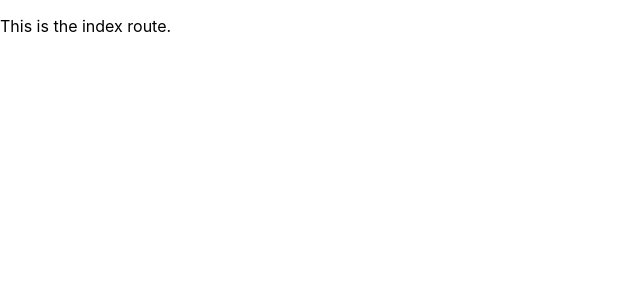
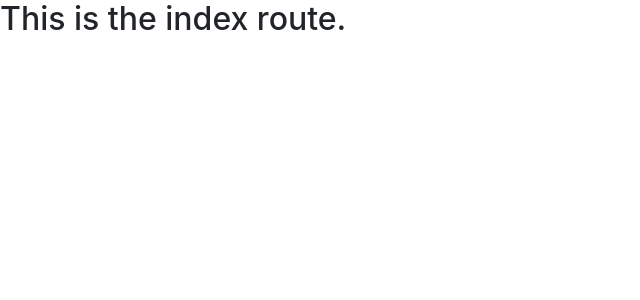
Before and after one commit to caldric/unify, a React (Create React App) app in the folder client/: page / in a window 1280 px wide. Shown: the top 300 px of the page, without its empty margins (0-640 px from the left). Built offline with nearby package versions, Linux system fonts and the light colour scheme.

Commit message:
Add Bootstrap to client dependencies

```diff
--- a/client/package.json
+++ b/client/package.json
@@ -11,7 +11,9 @@
     "@types/react": "^16.9.0",
     "@types/react-dom": "^16.9.0",
     "@types/react-router-dom": "^5.1.5",
+    "bootstrap": "^4.5.2",
     "react": "^16.13.1",
+    "react-bootstrap": "^1.3.0",
     "react-dom": "^16.13.1",
     "react-router-dom": "^5.2.0",
     "react-scripts": "3.4.1",
--- a/client/src/App.tsx
+++ b/client/src/App.tsx
@@ -1,15 +1,16 @@
 import React from 'react';
 import { Route, Switch } from 'react-router-dom';
+import 'bootstrap/dist/css/bootstrap.min.css';
 
 const App: React.FC = () => {
   return (
     <div>
       <Switch>
         <Route exact path="/">
-          <p>This is the index route.</p>
+          <h2>This is the index route.</h2>
         </Route>
         <Route path="/test">
-          <p>This is the test route.</p>
+          <h2>This is the test route.</h2>
         </Route>
       </Switch>
     </div>
```
Also changed, not shown: 1 other file (tests, documents, lock files or other folders).
